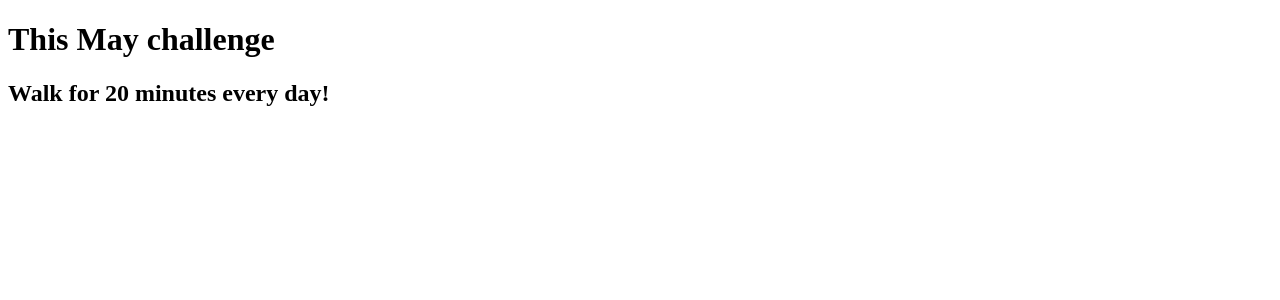
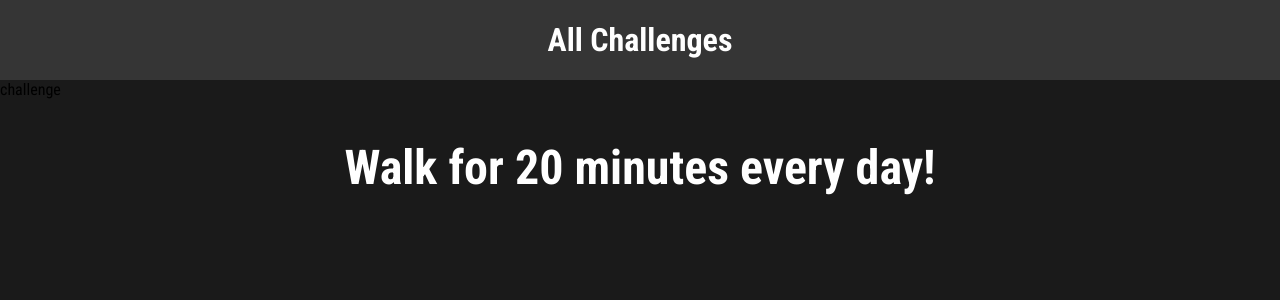
Before and after one commit to thanosk97/Python_Django_Project, a Django app: page /challenges/may in a window 1280 px wide. Shown: the top 300 px of the page. Run offline with Django 5.2, Linux system fonts and the light colour scheme.

Commit message:
urls and dynamic tags

```diff
--- /dev/null
+++ b/monthly_challenges/challenges/static/challenges/challenge.css
@@ -0,0 +1,22 @@
+h1,
+h2 {
+  text-align: center;
+  color: white;
+}
+
+h1 {
+  font-size: 1.5rem;
+  margin: 2rem 0 1rem 0;
+  font-weight: normal;
+  color: #cf54a6;
+}
+
+h2 {
+  font-size: 3rem;
+  font-weight: bold;
+}
+
+.fallback {
+  text-align: center;
+  color: white;
+}
--- /dev/null
+++ b/monthly_challenges/challenges/static/challenges/includes/header.css
@@ -0,0 +1,25 @@
+header {
+    width: 100%;
+    height: 5rem;
+    background-color: #353535;
+  }
+
+  header nav {
+    width: 100%;
+    height: 100%;
+    display: flex;
+    justify-content: center;
+    align-items: center;
+  }
+
+  header nav a {
+    color: white;
+    font-size: 2rem;
+    font-weight: bold;
+    text-decoration: none;
+  }
+
+  header nav a:hover,
+  header nav a:active {
+    color: #cf54a6;
+  }
--- a/monthly_challenges/challenges/templates/challenges/challenge.html
+++ b/monthly_challenges/challenges/templates/challenges/challenge.html
@@ -1,16 +1,22 @@
-<!DOCTYPE html>
-<html lang="en">
-    <head>
-        <meta charset="UTF-8">
-        <meta name="viewport" content="width=, initial-scale=1.0">
-        <title>{{ month_name|title }} Challenge</title>
-    </head>
-    <body>
-        <h1>This {{ month_name|title }} challenge</h1>
+{% extends "base.html" %}
+{% load static %}
+
+    {% block css_files %}
+        <link rel="stylesheet" href="{% static "challenges/challenge.css" %}">
+        <link rel="stylesheet" href="{% static "challenges/includes/header.css" %}">
+    {% endblock %}
+
+    {% block page_title %}
+        <h1>This is {{ month_name|title }} challenge</h1>
+    {% endblock %}
+
+
+    {% block content %}
+    {% include "challenges/includes/header.html" with active_page="challenge" %}
+
         {% if text is not None %}
             <h2>{{ text }}</h2>
         {% else %}
             <p>There is no challenge for this month yet!</p>
         {% endif %}
-    </body>
-</html>
+    {% endblock %}
--- /dev/null
+++ b/monthly_challenges/challenges/templates/challenges/includes/header.html
@@ -0,0 +1,7 @@
+<header>
+    <nav>
+        <a href="{% url "index" %}">All Challenges</a>
+    </bav>
+</header>
+
+{{ active_page }}
--- a/monthly_challenges/challenges/urls.py
+++ b/monthly_challenges/challenges/urls.py
@@ -2,7 +2,7 @@ from django.urls import path
 from . import views
 
 urlpatterns = [
-    path("", views.index),
+    path("", views.index, name="index"),
     path("<int:month>", views.monthly_challenge_by_number),
     path("<str:month>" ,views.monthly_challenge, name="month-challenge")
     ]
--- a/monthly_challenges/challenges/views.py
+++ b/monthly_challenges/challenges/views.py
@@ -1,5 +1,5 @@
 from django.shortcuts import render
-from django.http import HttpResponse, HttpResponseNotFound, HttpResponseRedirect
+from django.http import Http404, HttpResponseNotFound, HttpResponseRedirect
 from django.urls import reverse
 
 monthly_challenges = {
@@ -45,4 +45,4 @@ def monthly_challenge(request, month):
             "month_name": month
         })
     except:
-        return HttpResponseNotFound("<h1>This month is not supported yet!</h1>")
+        raise Http404()
--- a/monthly_challenges/monthly_challenges/settings.py
+++ b/monthly_challenges/monthly_challenges/settings.py
@@ -57,6 +57,7 @@ TEMPLATES = [
         'BACKEND': 'django.template.backends.django.DjangoTemplates',
         'DIRS': [
             #BASE_DIR / "challenges" / "templates"
+            BASE_DIR / "templates"
         ],
         'APP_DIRS': True,
         'OPTIONS': {
@@ -120,6 +121,10 @@ USE_TZ = True
 
 STATIC_URL = 'static/'
 
+STATICFILES_DIRS = [
+    BASE_DIR / "static"
+]
+
 # Default primary key field type
 # https://docs.djangoproject.com/en/5.1/ref/settings/#default-auto-field
 
--- /dev/null
+++ b/monthly_challenges/static/styles.css
@@ -0,0 +1,10 @@
+@import url('https://fonts.googleapis.com/css2?family=Roboto+Condensed:wght@400;700&display=swap');
+
+html {
+  font-family: 'Roboto Condensed', sans-serif;
+}
+
+body {
+  margin: 0;
+  background-color: #1a1a1a;
+}
--- /dev/null
+++ b/monthly_challenges/templates/base.html
@@ -0,0 +1,17 @@
+{% load static %}
+
+<!DOCTYPE html>
+<html lang="en">
+    <head>
+        <meta charset="UTF-8">
+        <meta name="viewport" content="width=, initial-scale=1.0">
+        <title>{% block page_title %} My challenges {% endblock %}</title>
+        <link rel="stylesheet" href=" {% static "styles.css" %}">
+        {% block css_files %}{% endblock %}
+    </head>
+    <body>
+        {% block content %}
+
+        {% endblock %}
+    </body>
+</html>
```
Also changed, not shown: monthly_challenges/challenges/static/challenges/challenges.css (added, +37 -0 lines), monthly_challenges/challenges/templates/challenges/index.html (+15 -10 lines), monthly_challenges/templates/404.html (added, +10 -0 lines).
